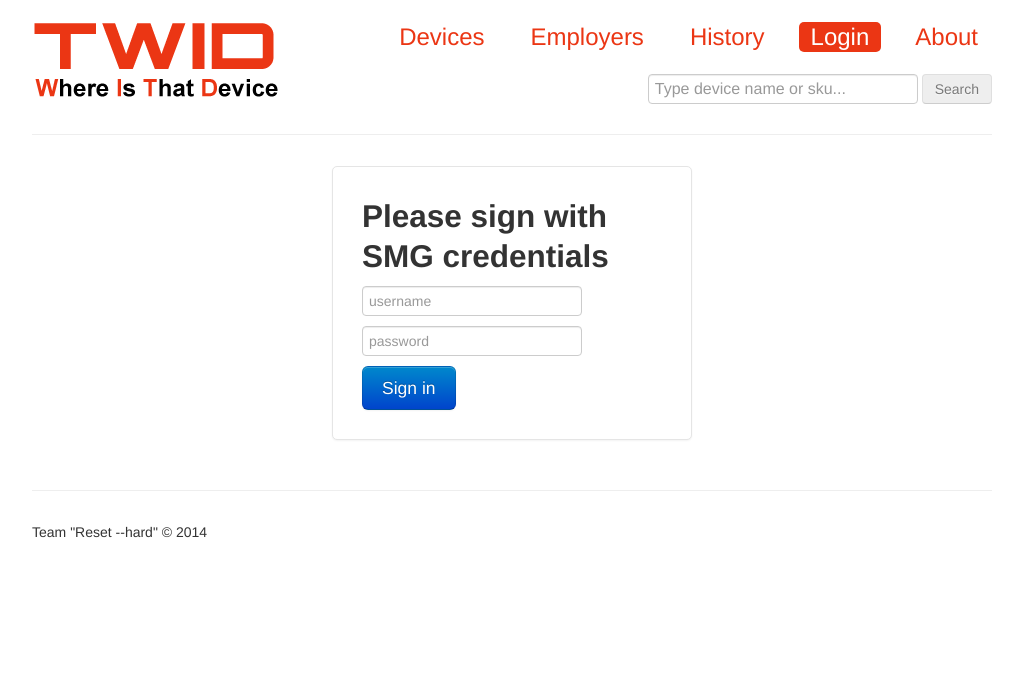
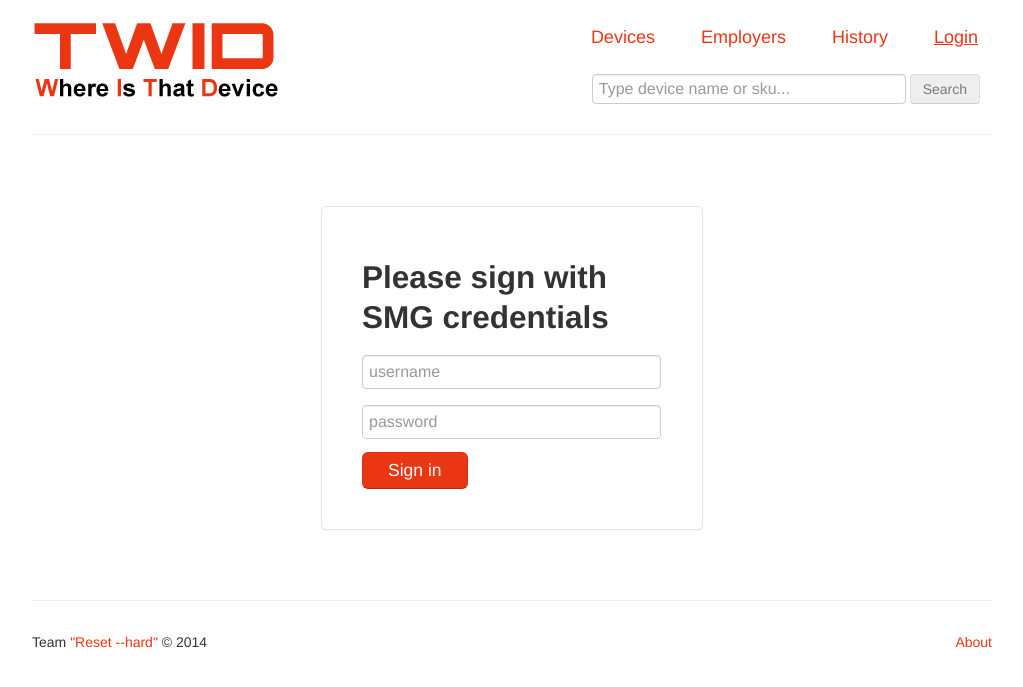
Before and after one commit to rakhmatulin/hackathon14, a Django app: page /login/ in a window 1280 px wide. Shown: the top 687 px of the page, without its empty margins (128-1151 px from the left). Run offline with Django 3.2, Linux system fonts and the light colour scheme; parts of the project's set-up code (start-up, migrations or seed data) failed here and were passed over; some libraries are stand-ins or nearby versions.

Commit message:
Update template

```diff
--- a/assets/css/template.css
+++ b/assets/css/template.css
@@ -8,6 +8,18 @@ a {
 
 a:hover {
     color: #660000;
+}
+
+.btn {
+    color: white;
+    background: #eb3614;
+    text-shadow: none;
+    box-shadow: none;
+}
+
+.btn:hover {
+    color: white;
+    background: #660000;
 }
 
 /* Custom container */
@@ -46,16 +58,17 @@ a:hover {
 }
 
 .nav {
-    font-size: 24px;
+    font-size: 18px;
 }
 
 .nav li {
     margin-left: 20px;
 }
 
-.nav li a.active {
-    color: #ffffff;
-    background: #eb3614;
+.nav li a.active,
+.nav li a:hover {
+    text-decoration: underline;
+    background: transparent;
 }
 
 #device-search {
@@ -63,13 +76,13 @@ a:hover {
 }
 
 #device-search form {
-    margin: 0;
+    margin: 0 12px 0 0;
 }
 
 #device-search input[type="text"] {
     margin-bottom: 0;
     font-size: 16px;
-    width: 256px;
+    width: 300px;
 }
 #device-list,
 #employer-list {
@@ -289,6 +302,7 @@ a:hover {
 
 #developer {
     margin-bottom: 0;
+    width: 170px;
 }
 
 
@@ -309,8 +323,8 @@ table .date {
 
 .form-signin {
     max-width: 300px;
-    padding: 19px 29px 29px;
-    margin: 0 auto 20px;
+    padding: 40px;
+    margin: 40px auto;
     background-color: #fff;
     border: 1px solid #e5e5e5;
     -webkit-border-radius: 5px;
@@ -320,3 +334,23 @@ table .date {
     -moz-box-shadow: 0 1px 2px rgba(0,0,0,.05);
     box-shadow: 0 1px 2px rgba(0,0,0,.05);
 }
+
+.form-signin input {
+    width: 285px;
+    margin: 8px 0;
+    padding: 6px;
+    font-size: 16px;
+}
+.form-signin .btn {
+    margin-top: 5px;
+    padding: 7px 25px 8px 25px;
+}
+
+.footer ul li {
+    display: inline-block;
+    list-style: none;
+}
+
+.device-block {
+    margin-left: 60px;
+}
--- a/templates/common/layout.html
+++ b/templates/common/layout.html
@@ -44,7 +44,6 @@
                 {% else %}
                     <li><a href="{% url 'sign_in' %}" class="{% active_url request 'sign_in' %}">Login</a></li>
                 {% endif %}
-                <li><a href="{% url 'about' %}" class="{% active_url request 'about' %}">About</a></li>
             </ul>
             <div id="device-search">
                 <form action="{% url 'search' %}" class="search">
@@ -69,7 +68,12 @@
     <div class="clearfix"></div>
 
     <div class="footer">
-        <p>Team <span class="bold">"Reset --hard"</span> &copy; 2014</p>
+        <div class="pull-left">Team <a href="{% url 'about' %}">"Reset --hard"</a> &copy; 2014</div>
+        <div class="pull-right">
+            <ul>
+                <li><a href="{% url 'about' %}" class="{% active_url request 'about' %}">About</a></li>
+            </ul>
+        </div>
     </div>
 
 </div>
--- a/templates/map.html
+++ b/templates/map.html
@@ -1,5 +1,5 @@
 {% load twid %}
-
+<h2>Level 5 (Kulman 9, Minsk)</h2>
 <div id="device-map" class="hidden">
     <div class="top-rooms">
         <div class="room big">{% room devices_by_room 500 %}</div>
--- a/templates/twid/device_single.html
+++ b/templates/twid/device_single.html
@@ -20,7 +20,7 @@
                 </div>
             </div>
         </div>
-        <div class="span7">
+        <div class="span7 device-block">
             <div class="row">
                 <div class="span4">
                     <h3>{{ device }} ({{ device.sku }})</h3>
@@ -57,14 +57,14 @@
                     {% if request.user.is_authenticated %}
                     <form>
                         {% csrf_token %}
-                        <button id="give-device-button" class="btn btn-primary" type="button"><i class="icon-arrow-right icon-white"></i>Push It</button>
+                        <button id="give-device-button" class="btn btn-primary" type="button"><i class="icon-arrow-right icon-white"></i>Twid It</button>
                         <input id="developer" type="text" class="input-medium">
                     </form>
                     {% endif %}
                 </div>
             </div>
             <div class="row">
-                <div class="span7">
+                <div class="span6">
 
                 <h3>Submit One More:</h3>
                     <form action="{% url 'single_device_view' device.id %}" method="POST">
```
